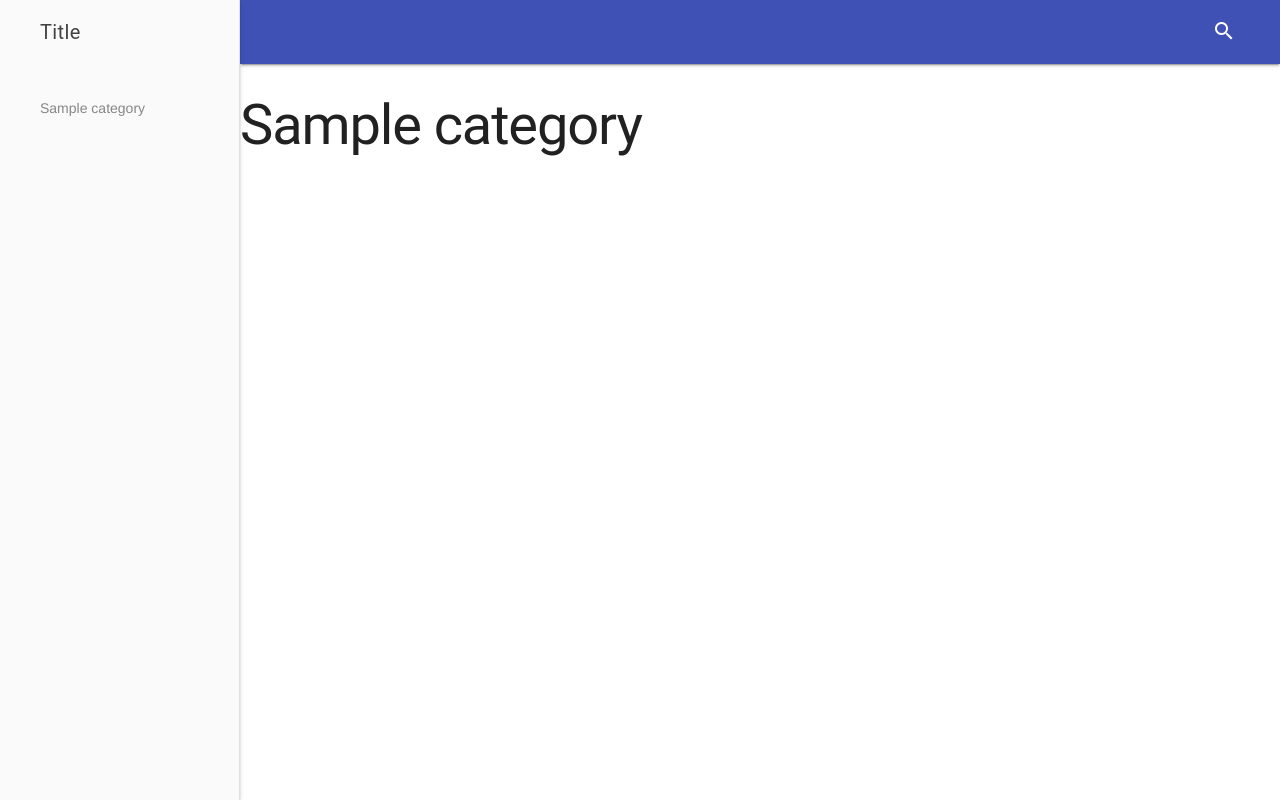
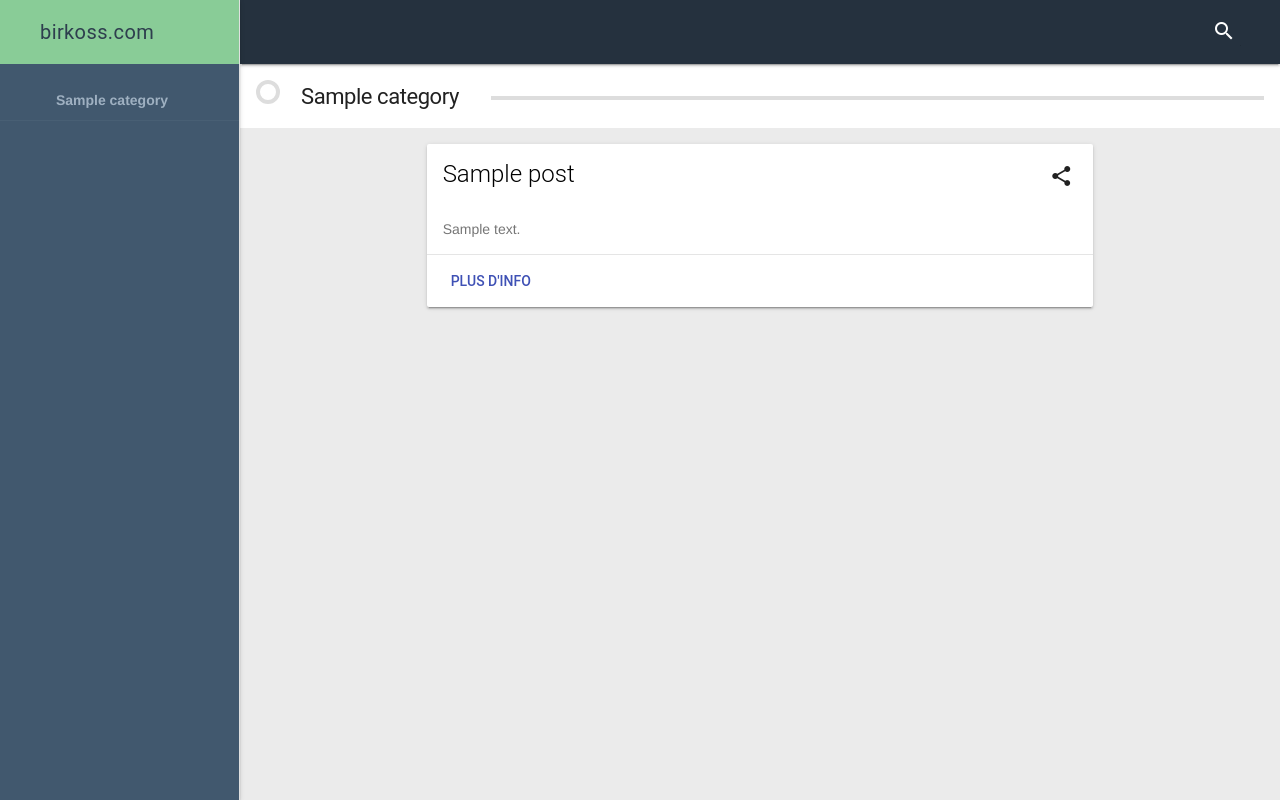
Before and after one commit to birkoss/birkoss.com-django, a Django app: page /categorie/sample/ in a window 1280 px wide. Run offline with Django 3.2, Linux system fonts and the light colour scheme; tables that the repository leaves empty hold one stand-in row (Sample ...); some libraries are stand-ins or nearby versions.

Commit message:
MDL layout/template + categories layout

```diff
--- a/blog/models.py
+++ b/blog/models.py
@@ -8,6 +8,7 @@ class Category(models.Model):
 	name = models.CharField(max_length=50)
 	slug = models.CharField(max_length=100, blank=True)
 	position = models.IntegerField(blank=True, editable=False)
+	icon = models.CharField(max_length=50, blank=True)
 
 	parent = models.ForeignKey('self', blank=True, null=True, related_name="children")
 
@@ -81,6 +82,10 @@ class Post(models.Model):
 			return self.generate_slug(new_slug=new_slug)
 		return new_slug
 
+	def get_absolute_url(self):
+		return reverse('blog:post', kwargs={'slug': self.slug})
+
+
 	@staticmethod
 	def pre_save(sender, instance, *args, **kwargs):
 		# @TODO Select parents categories on save
--- a/blog/urls.py
+++ b/blog/urls.py
@@ -6,4 +6,5 @@ urlpatterns = [
 	url(r'^$', views.home, name='home'),
 	url(r'^categorie/(?P<slug>[\w-]+)/$', views.category, name='category'),
 	url(r'^categorie/(?P<parent__slug>[\w-]+)/(?P<slug>[\w-]+)/$', views.category, name='subcategory'),
+	url(r'^(?P<slug>[\w-]+)/$', views.post_detail, name='post'),
 ]
--- a/blog/views.py
+++ b/blog/views.py
@@ -24,11 +24,9 @@ def home(request):
 
 def category(request, *args, **kwargs):
 
-	print(kwargs)
-
 	instance = get_object_or_404(Category, *args, **kwargs)
 
-	queryset_list = Post.objects.all()
+	queryset_list = Post.objects.filter(categories__id=instance.id)
 
 	paginator = Paginator(queryset_list, 25)
 
@@ -41,8 +39,32 @@ def category(request, *args, **kwargs):
 		queryset = paginator.page(paginator.num_pages)
 
 	context = {
-		'title': instance.name,
+		'category': instance,
 		'objects': queryset,
 	}
 
 	return render(request, 'blog/posts.html', context)
+
+
+def post_detail(request, *args, **kwargs):
+
+	instance = get_object_or_404(Category, *args, **kwargs)
+
+	queryset_list = Post.objects.filter(categories__id=instance.id)
+
+	paginator = Paginator(queryset_list, 25)
+
+	page = request.GET.get('page')
+	try:
+		queryset = paginator.page(page)
+	except PageNotAnInteger:
+		queryset = paginator.page(1)
+	except EmptyPage:
+		queryset = paginator.page(paginator.num_pages)
+
+	context = {
+		'category': instance,
+		'objects': queryset,
+	}
+
+	return render(request, 'blog/posts.html', context)
--- /dev/null
+++ b/static/css/style.css
@@ -0,0 +1,84 @@
+.mdl-layout__header {
+	background-color: #25313e;
+}
+
+.mdl-layout__drawer {
+	background-color: #41586e;
+	color: #adbece;
+}
+
+.mdl-layout__drawer .mdl-layout-title {
+	background-color: #89cc97;
+	color: #2e3e4e;
+}
+
+.mdl-layout__drawer .mdl-navigation .mdl-navigation__link {
+		color: #adbece;
+    padding: 8px 16px;
+		font-weight: bold;
+
+		border-bottom: 1px solid rgba(255, 255, 255, 0.0470588);
+}
+.mdl-layout__drawer .mdl-navigation .mdl-navigation__link:hover {
+	color: #ffffff;
+	background-color: inherit;
+	transition: color .3s ease-in-out 0s;
+}
+.mdl-layout__drawer .mdl-navigation .mdl-navigation__link.sub-category {
+		background-color: #374B5E;
+		font-weight: normal;
+}
+.mdl-layout__drawer .mdl-navigation .mdl-navigation__link.sub-category:hover {
+	transition: color .3s ease-in-out 0s;
+}
+.mdl-layout__drawer .mdl-navigation .mdl-navigation__link i {
+		text-align: center;
+    padding-right: 4px;
+		min-width: 32px;
+}
+
+
+.mdl-layout__content {
+	background-color: #ebebeb;
+}
+
+h1 {
+	position: relative;
+	font-size: 22px;
+	margin: 0;
+}
+
+
+
+h1:before {
+    content: "";
+    position: absolute;
+    top: 50%;
+    left: 0;
+    width: 100%;
+    border-bottom: 4px solid #dddddd;
+}
+
+h1 span {
+	position: relative;
+	background-color: #ffffff;
+	display: inline-block;
+	padding-right: 32px;
+}
+
+h1 i {
+	padding: 8px;
+	border-radius: 50%;
+	color: #dddddd;
+	border: 4px solid #dddddd;
+	margin-right: 16px;
+}
+
+.container-title {
+	background-color: #ffffff;
+}
+
+.post-card {
+	width: 100%;
+	min-height: 100px;
+}
--- a/templates/base.html
+++ b/templates/base.html
@@ -22,8 +23,11 @@
 		<meta name="apple-mobile-web-app-title" content="Material Design Lite" />
 		<link rel="apple-touch-icon" href="../assets/ios-desktop.png" />
 
+		<link rel="stylesheet" href="https://maxcdn.bootstrapcdn.com/font-awesome/4.5.0/css/font-awesome.min.css">
 		<link rel="stylesheet" href="https://fonts.googleapis.com/icon?family=Material+Icons" />
 		<link rel="stylesheet" href="https://code.getmdl.io/1.1.3/material.indigo-pink.min.css" />
+
+		<link rel="stylesheet" href="{% static "css/style.css" %}" />
 	</head>
 	<body>
 
@@ -42,7 +46,7 @@
 				</div>
 			</header>
 			<div class="mdl-layout__drawer">
-				<span class="mdl-layout-title">Title</span>
+				<span class="mdl-layout-title">birkoss.com</span>
 				<nav class="mdl-navigation">
 					{% show_menu_categories %}
 				</nav>
--- a/templates/blog/posts.html
+++ b/templates/blog/posts.html
@@ -1,7 +1,41 @@
 {% extends "base.html" %}
 
-sway
-
 {% block content %}
-<h1>{{ title }}</h1>
+<div class="mdl-grid container-title">
+	<div class="mdl-cell mdl-cell--12-col">
+		<h1>
+			<span>
+				{% if category.parent %}<i class="fa fa-{{ category.parent.icon }}"></i> <a href="{{ category.parent.get_absolute_url }}">{{ category.parent.name }}</a> / {% endif %}
+				{% if category.icon %}<i class="fa fa-{{ category.icon }}"></i> {% endif %}
+				{{ category.name }}
+			</span>
+		</h1>
+	</div>
+</div>
+<div class="mdl-grid container-content">
+	{% if objects %}
+		{% for obj in objects %}
+			<div class="mdl-cell mdl-cell--8-col mdl-cell--2-offset">
+				<div class="post-card mdl-card mdl-shadow--2dp">
+					<div class="mdl-card__title">
+						<h2 class="mdl-card__title-text">{{ obj.title }}</h2>
+					</div>
+					<div class="mdl-card__supporting-text">{{ obj.content }}</div>
+					<div class="mdl-card__actions mdl-card--border">
+						<a href="{{ obj.get_absolute_url }}" class="mdl-button mdl-button--colored mdl-js-button mdl-js-ripple-effect">Plus d'info</a>
+					</div>
+					<div class="mdl-card__menu">
+						<button class="mdl-button mdl-button--icon mdl-js-button mdl-js-ripple-effect">
+						<i class="material-icons">share</i>
+						</button>
+					</div>
+				</div>
+			</div>
+		{% endfor %}
+	{% else %}
+	<div class="mdl-cell mdl-cell--12-col">
+		<p>Aucun article dans cette catégorie</p>
+	</div>
+	{% endif %}
+</div>
 {% endblock %}
--- a/templates/menu.html
+++ b/templates/menu.html
@@ -1,3 +1,10 @@
 {% for link in links %}
-	<a class="mdl-navigation__link" href="{{ link.get_absolute_url }}">{{ link.name }}</a>
+	<a class="mdl-navigation__link{% if link.parent %} sub-category{% endif %}" href="{{ link.get_absolute_url }}">
+		{% if link.icon %}
+			<i class="fa fa-lg fa-{{ link.icon }}"></i>
+		{% else %}
+			<i class="fa fa-angle-right"></i>
+		{% endif %}
+		{{ link.name }}
+	</a>
 {% endfor %}
```
Also changed, not shown: other parts of templates/base.html (+1 -0 lines), blog/migrations/0008_category_icon.py (added).
